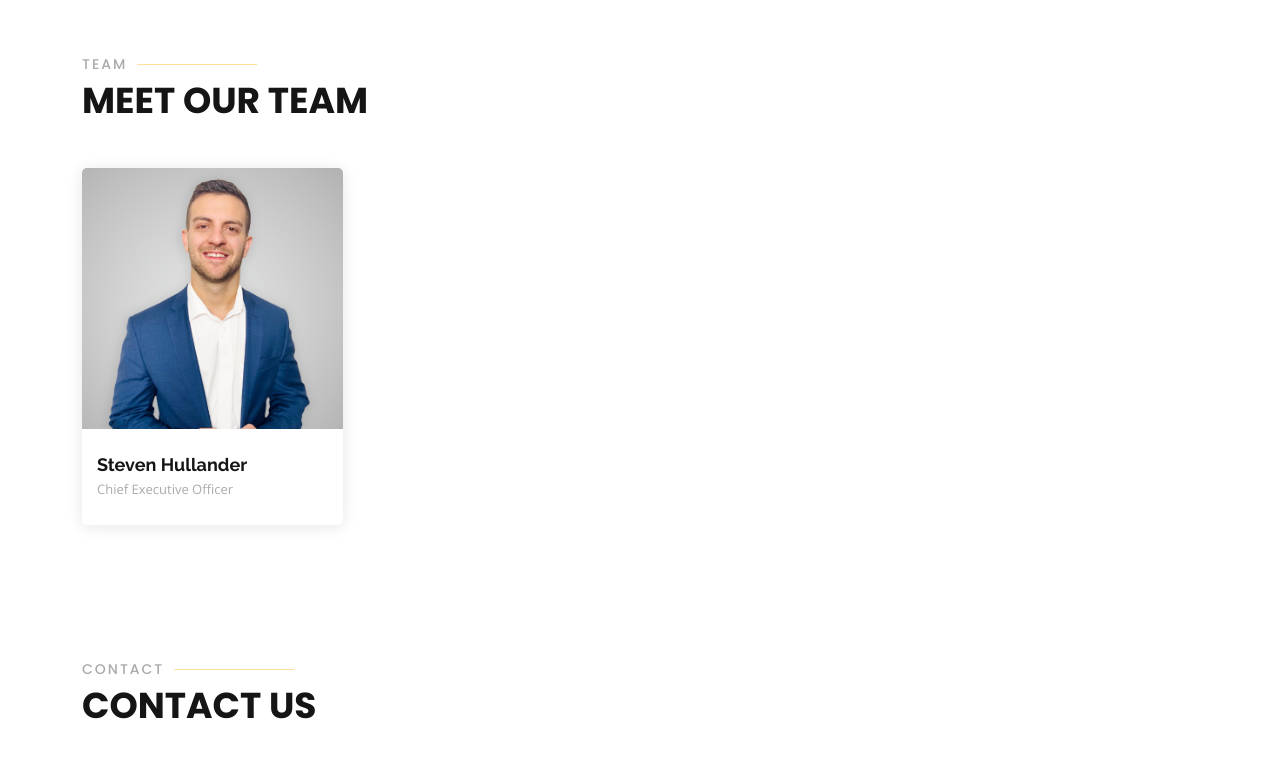
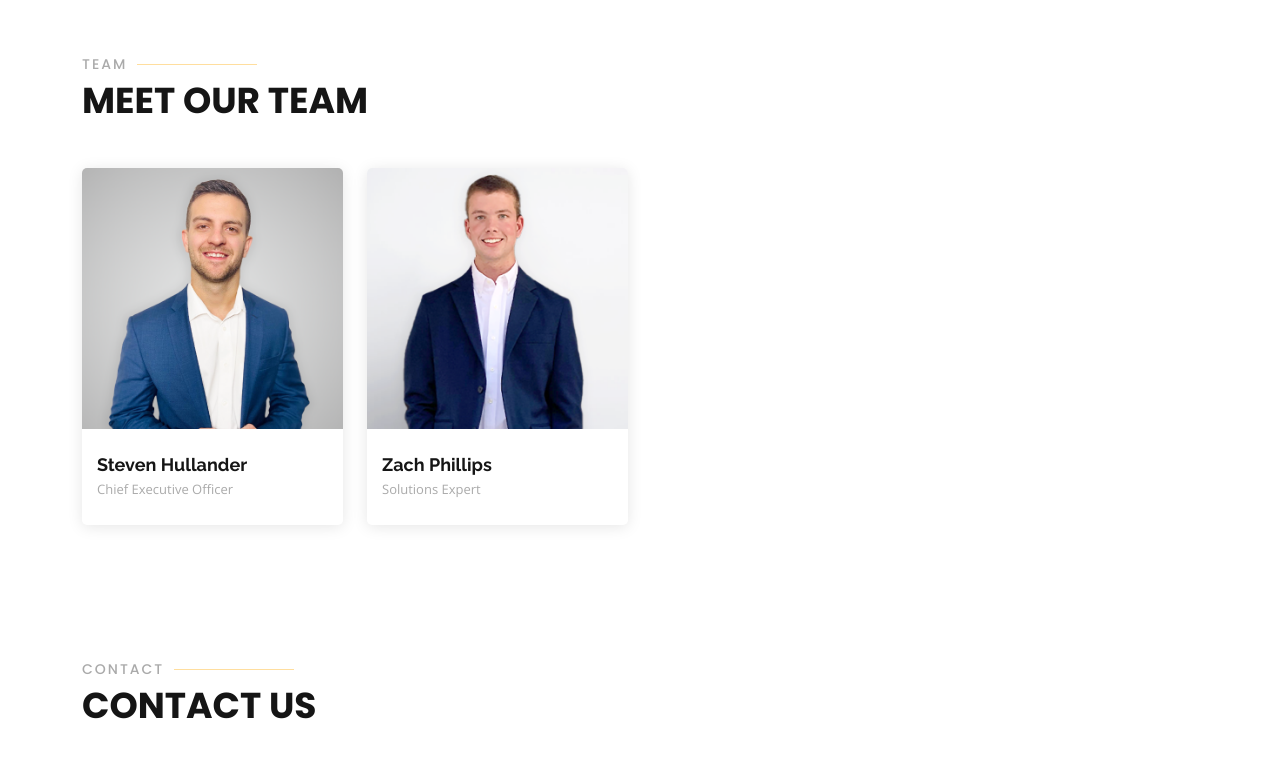
Before and after one commit to hullistic/hullistic.github.io, a plain HTML site: page index.html in a window 1280 px wide. Shown: the part 2678-3436 px from the top of the page. Drawn offline with nearby package versions, Linux system fonts and the light colour scheme.

Commit message:
added zach

```diff
--- a/index.html
+++ b/index.html
@@ -157,6 +157,7 @@
               ❝ Small businesses shouldn't have to pay outrages prices to recieve quality technology services. We create affordable solutions that make our customers more efficient and more profitable. ❞
               <br><br>&emsp;&emsp; - Steven Hullander, Founder and CEO
             </p>
+
           </div>
         </div>
 
@@ -594,10 +595,10 @@
             </div>
           </div>
 
-          <!-- <div class="col-lg-3 col-md-6 d-flex align-items-stretch">
+          <div class="col-lg-3 col-md-6 d-flex align-items-stretch">
             <div class="member" data-aos="fade-up" data-aos-delay="200">
               <div class="member-img">
-                <img src="assets/img/team/team-2.jpg" class="img-fluid" alt="">
+                <img src="assets/img/team/zach.jpg" class="img-fluid" alt="">
                 <div class="social">
                   <a href=""><i class="bi bi-twitter"></i></a>
                   <a href=""><i class="bi bi-facebook"></i></a>
@@ -606,13 +607,13 @@
                 </div>
               </div>
               <div class="member-info">
-                <h4>Sarah Jhonson</h4>
-                <span>Product Manager</span>
+                <h4>Zach Phillips</h4>
+                <span>Solutions Expert</span>
               </div>
             </div>
           </div>
 
-          <div class="col-lg-3 col-md-6 d-flex align-items-stretch">
+        <!--   <div class="col-lg-3 col-md-6 d-flex align-items-stretch">
             <div class="member" data-aos="fade-up" data-aos-delay="300">
               <div class="member-img">
                 <img src="assets/img/team/team-3.jpg" class="img-fluid" alt="">
```
Also changed, not shown: assets/img/team/zach.jpg (added).
